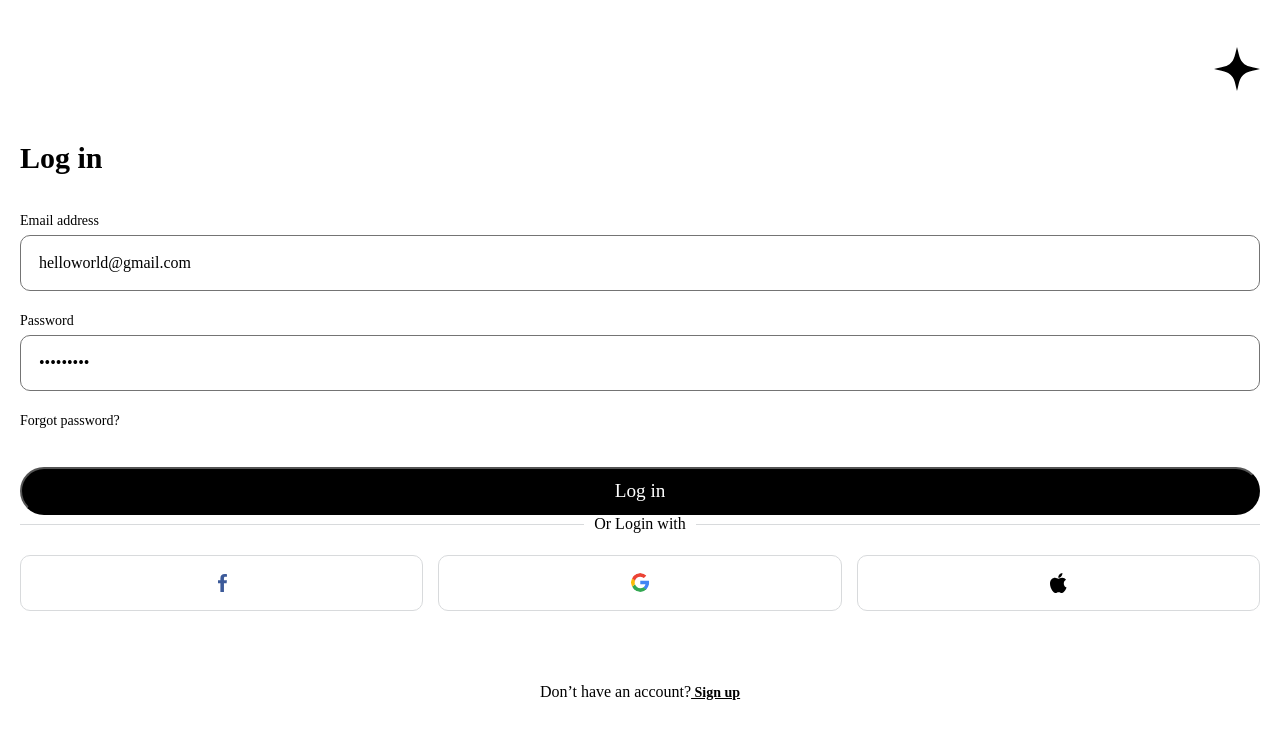
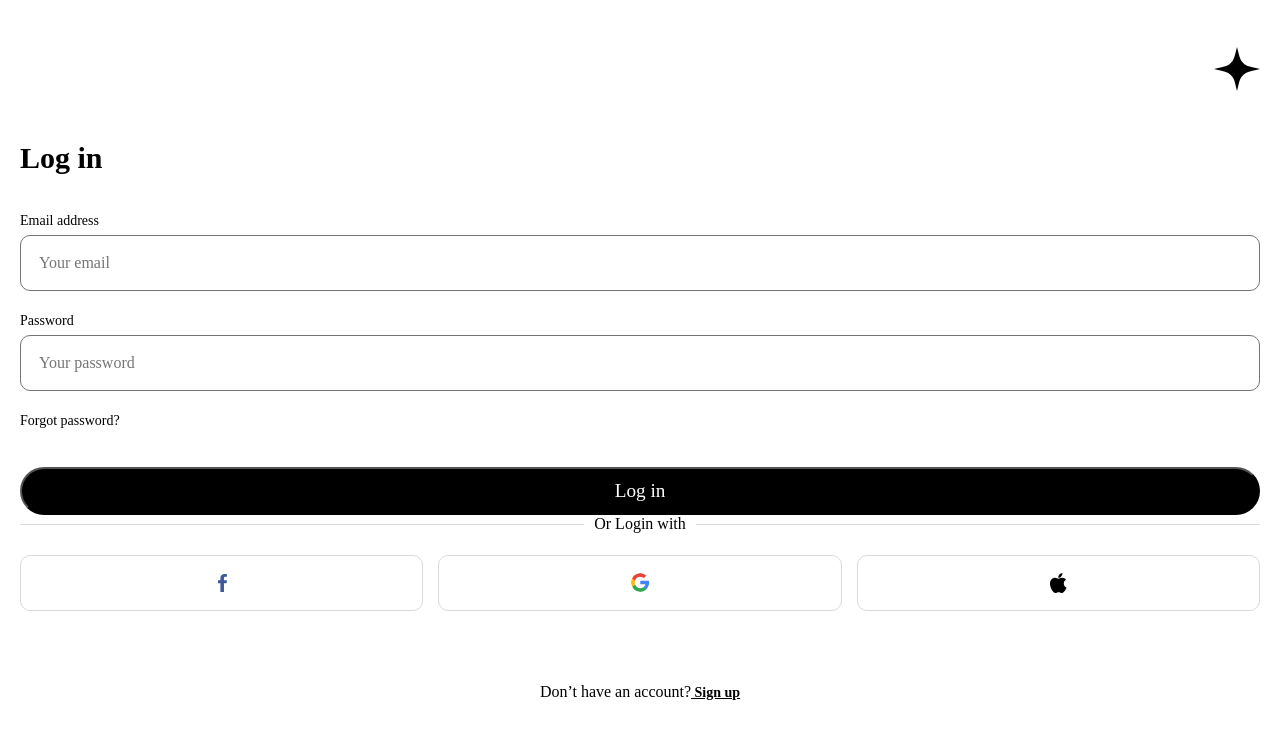
Before and after one commit to WilliamSepulveda/Notas, a React (Vite) app: page /Notas/Login in a window 1280 px wide. Shown: the top 738 px of the page. Built offline with nearby package versions, Linux system fonts and the light colour scheme; a web font is replaced by a local one.

Commit message:
feat :sparkles: validación exitosa frontend

```diff
--- a/src/components/Login.jsx
+++ b/src/components/Login.jsx
@@ -1,4 +1,5 @@
 import { Link, useNavigate } from 'react-router-dom';
+import { useState } from 'react';
 import '../styles/LogIn.css';
 import google from '../storage/img/google.svg';
 import apple from '../storage/img/Apple.svg';
@@ -7,10 +8,52 @@ import logo from '../storage/img/star.svg';
 
 const Login = () => {
     const navigate = useNavigate();
+    const [email, setEmail] = useState('');
+    const [password, setPassword] = useState('');
+    const [errorMessage, setErrorMessage] = useState('');
 
-    const handleLogin = (e) => {
-        e.preventDefault(); // Prevent form default behavior
-        navigate('/Notas/PaginaPrincipal');
+    const validateEmail = (email) => {
+        // Validar formato de correo electrónico
+        return /^[a-zA-Z0-9._-]+@[a-zA-Z0-9.-]+\.[a-zA-Z]{2,6}$/.test(email);
+    };
+
+    const handleLogin = async (e) => {
+        e.preventDefault(); // Prevenir el comportamiento predeterminado del formulario
+
+        // Validar el correo electrónico
+        if (!validateEmail(email)) {
+            setErrorMessage('Por favor, ingrese un correo electrónico válido.');
+            return;
+        }
+
+        // Validar la contraseña (puedes agregar más reglas aquí)
+        if (password.length < 6) {
+            setErrorMessage('La contraseña debe tener al menos 6 caracteres.');
+            return;
+        }
+
+        try {
+            const response = await fetch('http://localhost:5500/users/login', {
+                method: 'POST',
+                headers: {
+                    'Content-Type': 'application/json',
+                },
+                body: JSON.stringify({ email, password }),
+            });
+
+            if (response.ok) {
+                const data = await response.json();
+                localStorage.setItem('token', data.token);
+                alert('no compartas tu clave')
+                navigate('/Notas/PaginaPrincipal'); // Redirigir después del inicio de sesión
+            } else {
+                const errorData = await response.json();
+                setErrorMessage(errorData.message); // Mostrar mensaje de error
+            }
+        } catch (error) {
+            console.error('Error durante el inicio de sesión:', error);
+            setErrorMessage('Error durante el inicio de sesión.'); // Mensaje de error general
+        }
     };
 
     return (
@@ -23,13 +66,28 @@ const Login = () => {
             <main>
                 <section className="section__form">
                     <h1>Log in</h1>
-                    <form className="login">
+                    {errorMessage && <p className="error-message">{errorMessage}</p>}
+                    <form className="login" onSubmit={handleLogin}>
                         <label htmlFor="email">Email address</label>
-                        <input type="email" id="email" defaultValue="helloworld@gmail.com" />
+                        <input
+                            type="email"
+                            id="email"
+                            value={email}
+                            onChange={(e) => setEmail(e.target.value)}
+                            placeholder="Your email"
+                            required
+                        />
                         <label htmlFor="password">Password</label>
-                        <input type="password" id="password" defaultValue="123456789" />
+                        <input
+                            type="password"
+                            id="password"
+                            value={password}
+                            onChange={(e) => setPassword(e.target.value)}
+                            placeholder="Your password"
+                            required
+                        />
                         <span>Forgot password?</span>
-                        <button onClick={handleLogin} className="submit-button">Log in</button>
+                        <button type="submit" className="submit-button">Log in</button>
                     </form>
                 </section>
                 <section>
```
Also changed, not shown: 2 other files (tests, documents, lock files or other folders).
